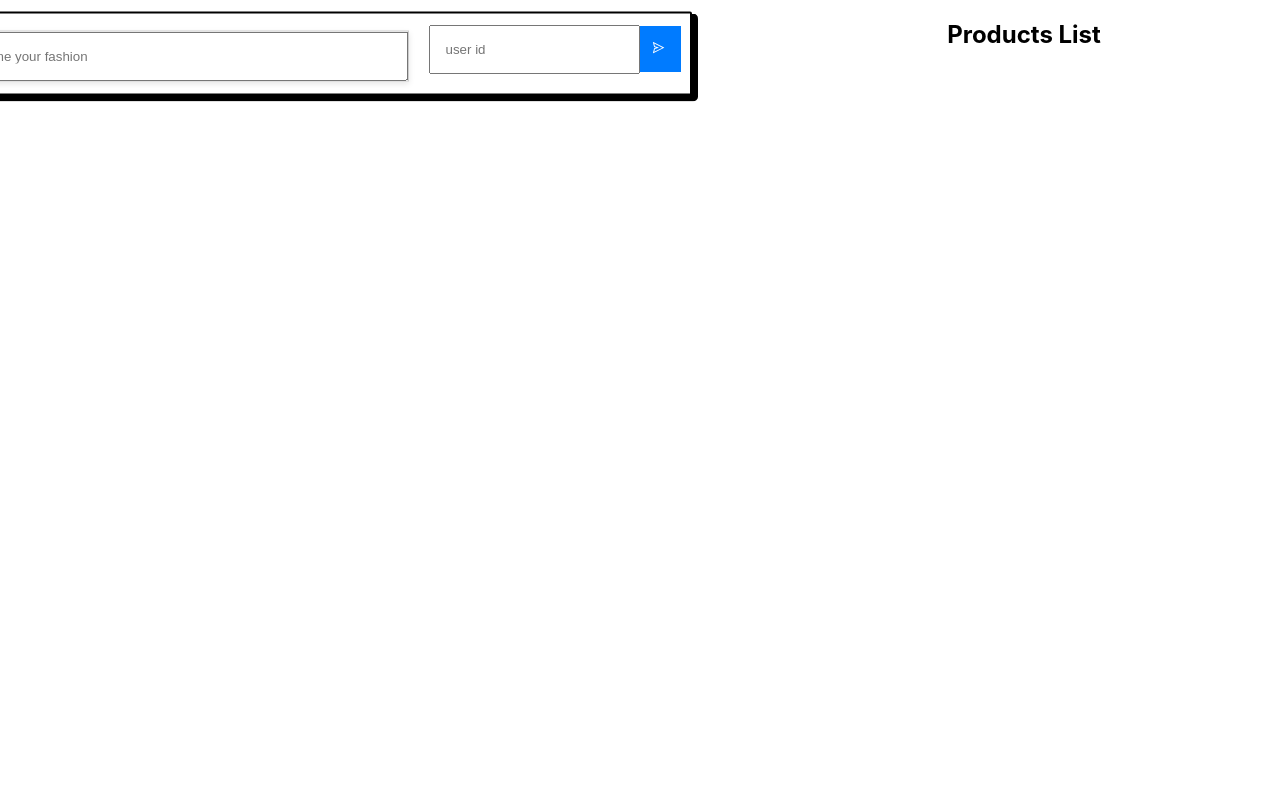
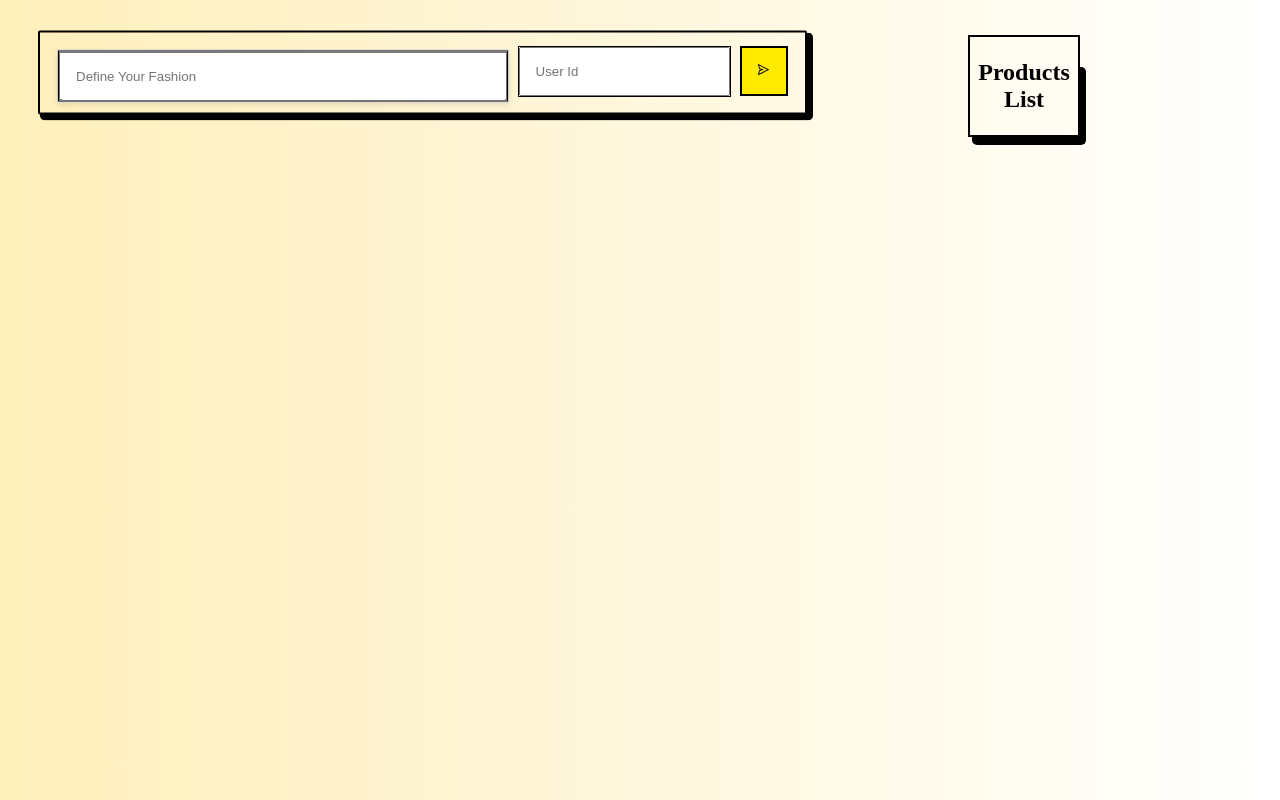
Before and after one commit to 13Mudit/fashion_generator, a React (Create React App) app in the folder flipkart_grid_react_app/: page / in a window 1280 px wide. Built offline with nearby package versions, Linux system fonts and the light colour scheme.

Commit message:
message history

```diff
--- a/flipkart_grid_react_app/public/index.html
+++ b/flipkart_grid_react_app/public/index.html
@@ -24,7 +24,7 @@
       work correctly both with client-side routing and a non-root public URL.
       Learn how to configure a non-root public URL by running `npm run build`.
     -->
-    <title>React App</title>
+    <title>Placeholders.in</title>
   </head>
   <body>
     <noscript>You need to enable JavaScript to run this app.</noscript>
--- a/flipkart_grid_react_app/src/App.css
+++ b/flipkart_grid_react_app/src/App.css
@@ -1,5 +1,7 @@
 .App {
   text-align: center;
+  font-family: 'Comfortaa';
+
 }
 
 .left {
--- a/flipkart_grid_react_app/src/components/frontPage/Product.css
+++ b/flipkart_grid_react_app/src/components/frontPage/Product.css
@@ -1,7 +1,7 @@
 .image-cls{
   --s: 15px;  /* size of the frame */
   --b: 2px;   /* border thickness */
-  --w: 300px; /* width of the image */
+  --w: 250px; /* width of the image */
   --c: #7B3B3B;
 
   width: var(--w);
@@ -12,13 +12,17 @@
   background:
     linear-gradient(      var(--_g)) 50%/100% var(--_i,100%) no-repeat,
     linear-gradient(90deg,var(--_g)) 50%/var(--_i,100%) 100% no-repeat;
-  outline: calc(var(--w)/2) solid rgba(195, 242, 255, 0.6);
+  outline: calc(var(--w)/2) solid rgba(253, 255, 218, 0.6);
   outline-offset: calc(var(--w)/-2 - 2*var(--s));
   transition: .4s;
   cursor: pointer;
   height : auto;
-  width :300px;
+  width :250px;
   /* border: 5px solid black; */
+}
+
+.article-card{
+  margin-top: 50px;
 }
 
 .image-cls:hover {
@@ -26,3 +30,22 @@
   outline-offset: calc(var(--s)/-2);
   --_i: calc(100% - 2*var(--s));
 }
+
+.product-head{
+  margin-top: 55px;
+  border: 2px solid black;
+  margin : 35px 200px 0;
+  padding: 22px 0;
+
+}
+
+.product-head-border{
+  z-index: -1000;
+  padding: 35px 20px;
+  border-right: 8px solid black;
+  border-bottom: 8px solid black;
+  border-radius: 5px;
+  /* position: absolute; */
+  margin : 35px 194px 0 204px;
+  margin-top: -70px;
+}
--- a/flipkart_grid_react_app/src/components/frontPage/Products.js
+++ b/flipkart_grid_react_app/src/components/frontPage/Products.js
@@ -22,7 +22,9 @@ const Products = ({ ProductsList }) => {
     try{
         return (
             <div>
-            <h2>Products List</h2>
+            <h2 className='product-head'>Products List</h2>
+            <div className='product-head-border'></div>
+            <div className='product-head-border2'></div>
             {ProductsList.map(product => (
                 <ProductComponent image={product.image_url} flipkartLink={product.url} />
             ))}
--- a/flipkart_grid_react_app/src/components/frontPage/SearchBar/SearchBar.css
+++ b/flipkart_grid_react_app/src/components/frontPage/SearchBar/SearchBar.css
@@ -2,6 +2,8 @@
     display: flex;
     flex-direction: column;
     align-items: center;
+    margin-left: 200px;
+    margin-top: 20px;
     }
 
     .prompt-box {
@@ -14,10 +16,11 @@
     top: 7%;
     margin-left: 50px;
     transform: translate(-50%, -50%);
+    margin-top: 20px;
     }
     .temp-border{
         z-index: -100;
-        padding: 50px 100px 30px 650px;
+        padding: 50px 100px 30px 665px;
         border: 2px solid black;
         border-radius: 2px;
         position: absolute;
@@ -26,7 +29,7 @@
     }
     .temp-border2{
         z-index: -1000;
-        padding: 50px 100px 30px 650px;
+        padding: 50px 100px 30px 665px;
         /* border-left: none; */
         border-bottom: 8px solid black;
         border-right: 8px solid black;
@@ -35,8 +38,19 @@
         margin-left: -18px;
         margin-top: -18px;
     }
+    .team-name{
+        writing-mode: vertical-lr;
+        transform: rotate(180deg);
+        min-width: 20px;
+        font-size: 4rem;
+        margin-top: -520px;
+        margin-left: 120px;
+        font-family: "Oswald", sans-serif;
+        color: brown;
+    }
 
     .input-container {
+    border: 1px solid black;
     display: flex;
     }
 
@@ -47,11 +61,11 @@
     }
 
     .send-button {
-    background-color: #007bff;
-    color: #fff;
-    border: none;
+    background-color: #ffea00;
+    color: #000000;
+    border: 2px solid black;
     padding: 15px 15px;
-    margin-left: 550px;
+    margin-left: 560px;
     margin-top: 25.5px;
     cursor: pointer;
     z-index: 100;
@@ -61,9 +75,10 @@
     background-color: #0056b3;
     }
     .user-input{
+        border: 1px solid black;
         z-index: 100;
-        margin-top: -46.5px;
-        margin-left: 300px;
+        margin-top: -50px;
+        margin-left: 280px;
     }
 
     .user-input input{
@@ -74,10 +89,15 @@
     }
 
     .geni-image{
-        margin-top: 80px;
-        margin-left: -150px;
+        margin-top: 70px;
+        margin-left: 50px;
         height: 512px;
         width: 512px;
+    }
+
+    .geni-image2{
+        border: 3px solid black;
+        border-radius: 2%;
     }
 
     .left {
--- a/flipkart_grid_react_app/src/components/frontPage/SearchBar/SearchBar.js
+++ b/flipkart_grid_react_app/src/components/frontPage/SearchBar/SearchBar.js
@@ -9,10 +9,10 @@ function SearchBar() {
   const [postData, setPostData] = useState({ user: '', query: '' });
   const [isLoading, setIsLoading] = useState(false);
   const [products, setProducts] = useState([]);
-
+  const [messages, setMessages] = useState([]);
 
   // Function to handle the POST request
-  const handlePost = async () => {
+  const handlePost = async (event) => {
     try {
       setIsLoading(true);
       const response = await fetch('http://localhost:8000/query/', {
@@ -106,7 +106,7 @@ function SearchBar() {
                 type="text"
                 value={postData.query}
                 onChange={e => setPostData({ ...postData, query: e.target.value })}
-                placeholder='define your fashion'
+                placeholder='Define Your Fashion'
               />
             </div>
           </div>
@@ -118,15 +118,16 @@ function SearchBar() {
               type="text"
               value={postData.user}
               onChange={e => setPostData({ ...postData, user: e.target.value })}
-              placeholder='user id'
+              placeholder='User Id'
             />
           </div>
         </div>
         {isLoading ? (
           <div><img  className='geni-image' src = "https://i.gifer.com/JVX7.gif" alt = "loading"></img></div>
         ) : (
-          imageData && <img  className='geni-image' src={imageData} alt="Fetched Image" />
+          imageData && <img  className='geni-image geni-image2' src={imageData} alt="Fetched Image" />
         )}
+        {/* <div className='team-name'>PLACEHOLDERS</div> */}
       </div>
       <div className='right'>
         <Products ProductsList={products}/>
@@ -138,3 +139,11 @@ function SearchBar() {
 
 export default SearchBar;
 export let Start = start;
+
+
+
+
+
+// messages
+
+// <Messahe History array />
--- a/flipkart_grid_react_app/src/index.css
+++ b/flipkart_grid_react_app/src/index.css
@@ -5,6 +5,7 @@ body {
     sans-serif;
   -webkit-font-smoothing: antialiased;
   -moz-osx-font-smoothing: grayscale;
+  background-image: linear-gradient(to right, #ffefba, #ffffff);
 }
 
 code {
```
Also changed, not shown: 1 other file (tests, documents, lock files or other folders).
